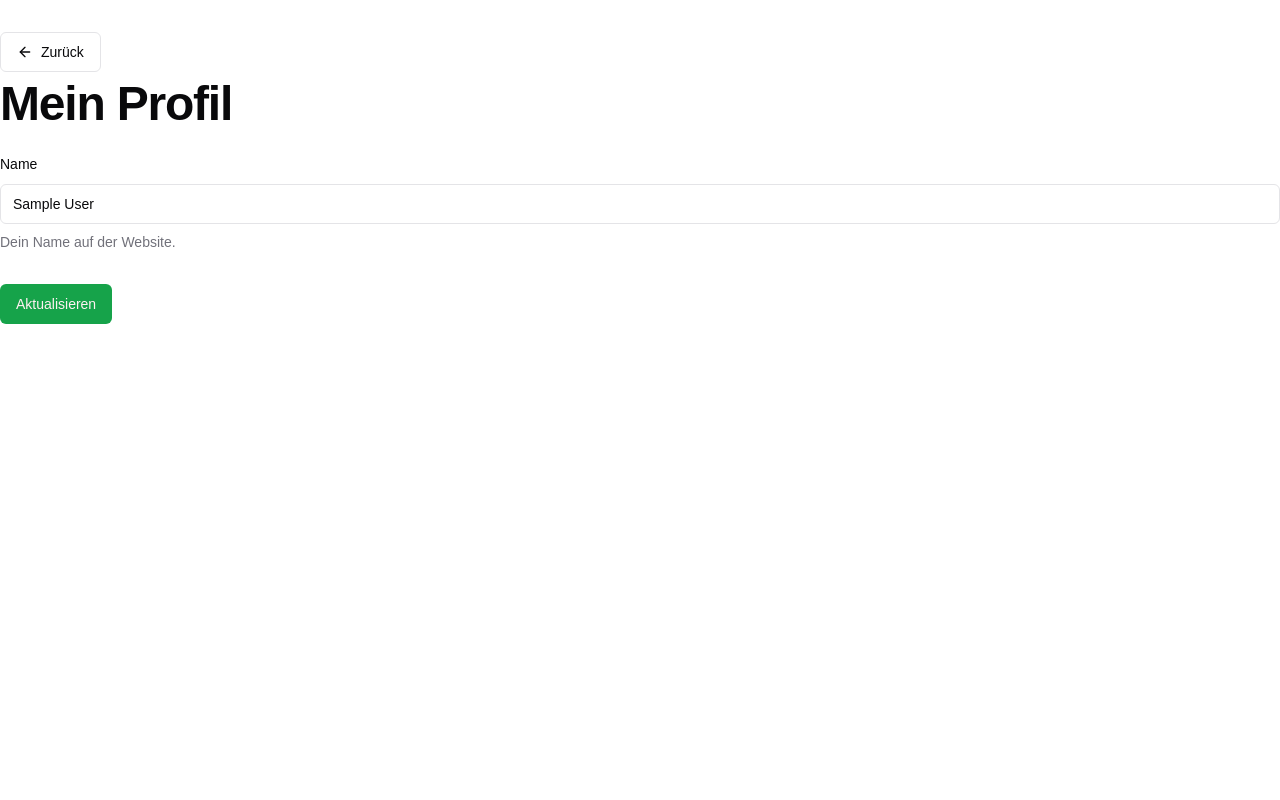
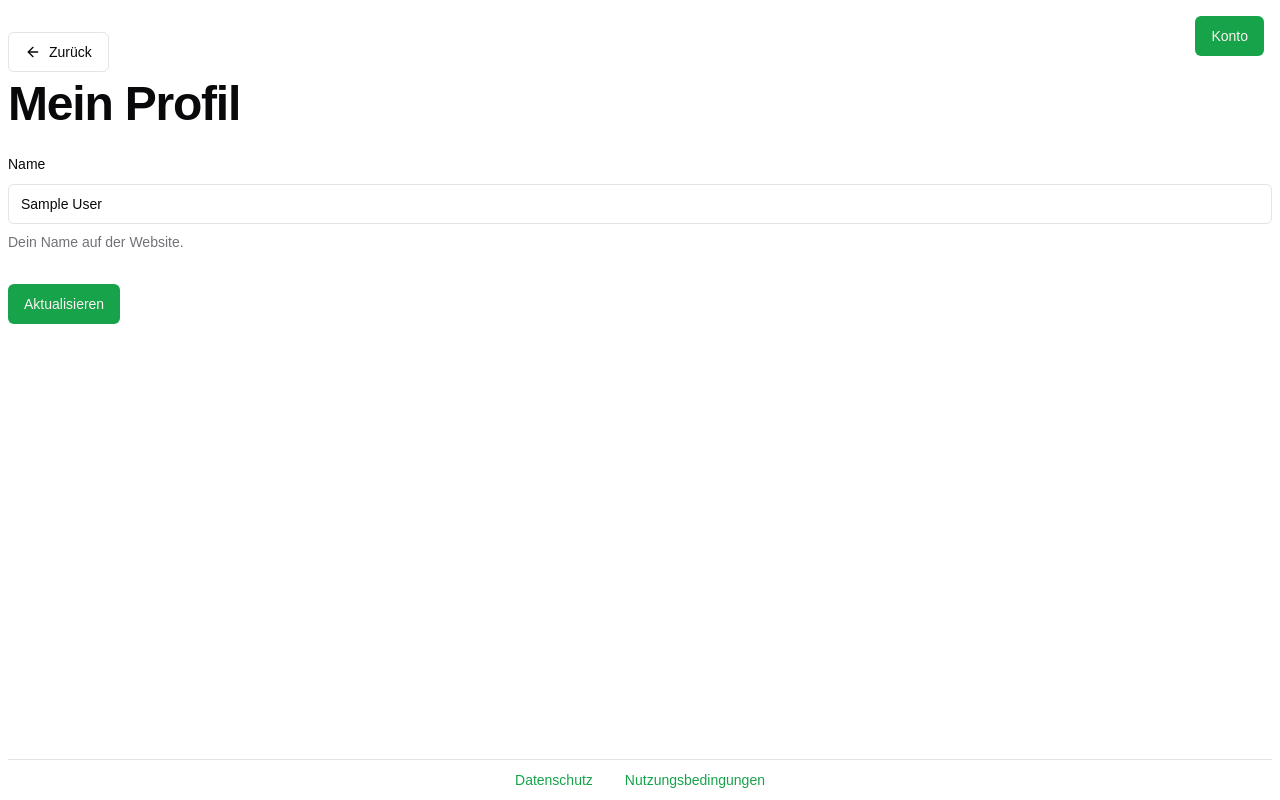
Before and after one commit to ItsValerius/kg-work-plan, a Next.js app: page /profile in a window 1280 px wide. Built offline with nearby package versions, Linux system fonts and the light colour scheme; no server answers; sample sign-in values are in the browser's storage; what drizzle-zod would draw is missing.

Commit message:
add layout for pages

```diff
--- /dev/null
+++ b/src/app/meine-aufgaben/layout.tsx
@@ -0,0 +1,19 @@
+import { auth } from "@/auth";
+import Footer from "@/components/Footer";
+import SignInButton from "@/components/SignInButton";
+import UserMenu from "@/components/UserMenu";
+export default async function ProfileLayout({
+  children, // will be a page or nested layout
+}: {
+  children: React.ReactNode;
+}) {
+  const user = (await auth())?.user;
+
+  return (
+    <div className="px-2 flex flex-col justify-between min-h-screen">
+      {!user ? <SignInButton /> : <UserMenu isAdmin={user.role === "admin"} />}
+      {children}
+      <Footer />
+    </div>
+  );
+}
--- /dev/null
+++ b/src/app/profile/layout.tsx
@@ -0,0 +1,19 @@
+import { auth } from "@/auth";
+import Footer from "@/components/Footer";
+import SignInButton from "@/components/SignInButton";
+import UserMenu from "@/components/UserMenu";
+export default async function ProfileLayout({
+  children, // will be a page or nested layout
+}: {
+  children: React.ReactNode;
+}) {
+  const user = (await auth())?.user;
+
+  return (
+    <div className="px-2 flex flex-col justify-between min-h-screen">
+      {!user ? <SignInButton /> : <UserMenu isAdmin={user.role === "admin"} />}
+      {children}
+      <Footer />
+    </div>
+  );
+}
```
